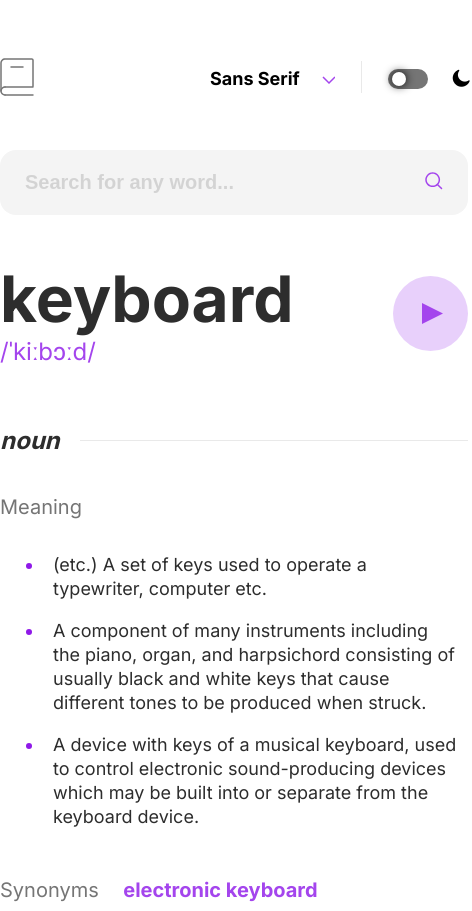
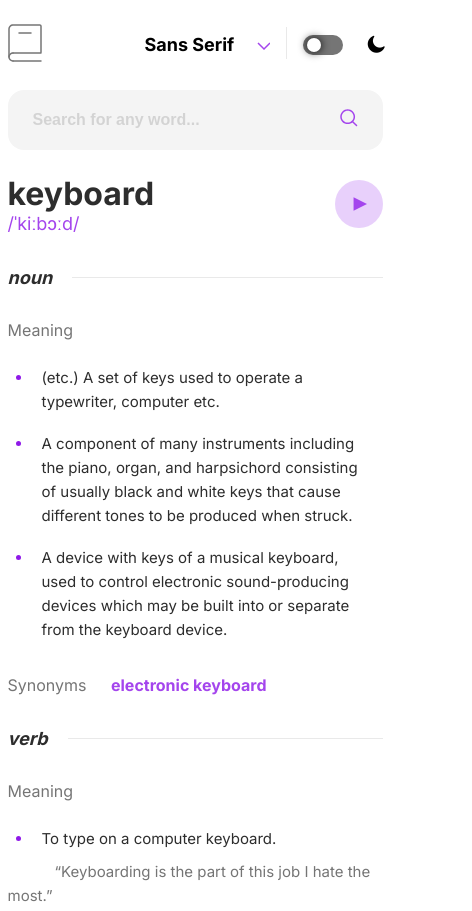
Before and after one commit to bariskahraman34/online-dictionary, a plain HTML site: page index..html in a window 390 px wide. Shown: the top 911 px of the page, 472 px wide, since content can reach past the window. Drawn offline with Linux system fonts and the light colour scheme.

Commit message:
Mobil Entegrasyon tamamlandı.

```diff
--- a/assets/css/dictionary-styling-mobile.css
+++ b/assets/css/dictionary-styling-mobile.css
@@ -1,5 +1,72 @@
 @media(width <= 600px){
+    body{
+        margin-top: 24px;
+        margin-bottom: 24px;
+    }
     .container{
-        width: 468px;
+        width: 375px;
+    }
+    .stick-container{
+        margin: 0 16px;
+    }
+    .search-result-container{
+        margin-top: 24px;
+    }
+    .search-container{
+        margin-top: 24px;
+    }
+    .search-container input{
+        font-size: 16px;
+    }
+    .word-type{
+        margin-top: 24px;
+    }
+    .result-text{
+        font-size: 32px;
+    }
+    .result-pronunciation{
+        font-size: 18px;
+    }
+    .voiceover{
+        width: 48px;
+        height: 48px;
+        background-size: contain;
+    }
+    .meaning-container{
+        margin-top: 32px;
+    }
+    .word-type-text{
+        font-size: 18px;
+    }
+    .meaning-container h3{
+        font-size: 16px;
+    }
+    .description-element{
+        font-size: 15px;
+    }
+    .meaning-description-list{
+        padding-left: 25px;
+        margin-top: 17px;
+    }
+    .synonim-container{
+        margin-top: 24px;
+    }
+    .word-type{
+        margin-top: 33px;
+    }
+    .synonyms-title{
+        font-size: 16px;
+    }
+    .synonyms-content{
+        font-size: 16px;
+    }
+    .example{
+        font-size: 15px;
+    }
+    .last-line{
+        margin-top: 32px;
+    }
+    .source-container{
+        margin-top: 24px;
     }
 }
--- a/assets/css/dictionary-styling.css
+++ b/assets/css/dictionary-styling.css
@@ -29,7 +29,7 @@ body{
     align-items: center;
 }
 
-.font-selector-container{
+.font-family , .font-selector-container > img{
     cursor: pointer;
 }
 
@@ -41,7 +41,7 @@ body{
 }
 
 .font-family{
-    margin-right: 18px;
+    padding-right:18px;
     font-size: 18px;
     line-height: 24px;
     font-weight: 700;
@@ -299,13 +299,13 @@ body{
     border-radius: 16px;
     background: #FFF;
     box-shadow: 0px 5px 30px 0px rgba(0, 0, 0, 0.10);
-    padding: 24px;
+    padding: 24px 63px 24px 24px;
     z-index: -1;
-    width: 183px;
-    height: 152px;
+    height: auto;
     top: 38px;
     left: -55px;
     transition: all 1s ease;
+    gap: 16px;
 }
 
 .font-selector-container:hover .font-family-container , .font-family-container:hover{
@@ -319,6 +319,7 @@ body{
     font-weight: 700;
     line-height: 24px;
     transition: color .3s ease;
+    cursor: pointer;
 }
 
 .font-type:hover{
```
